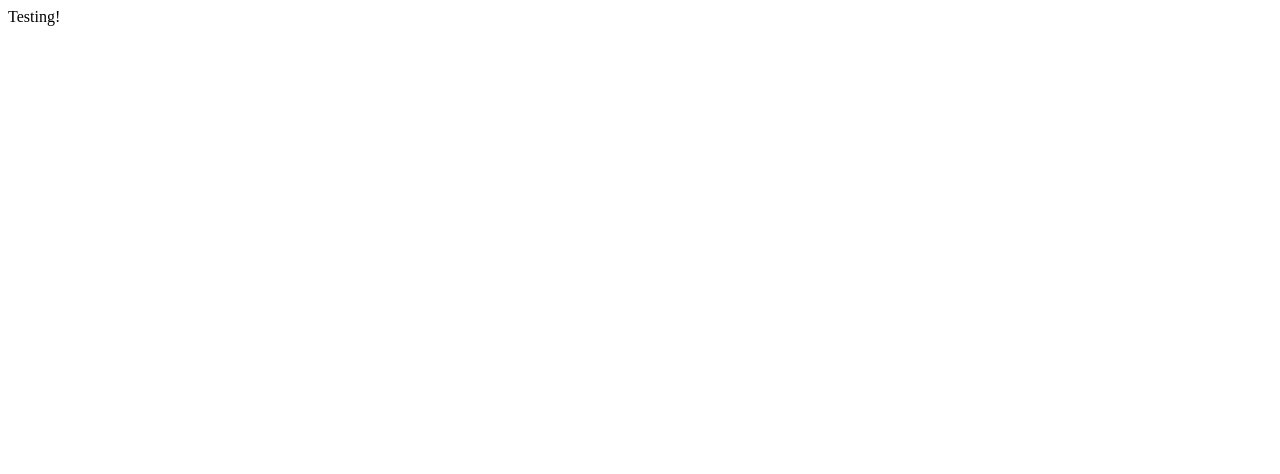
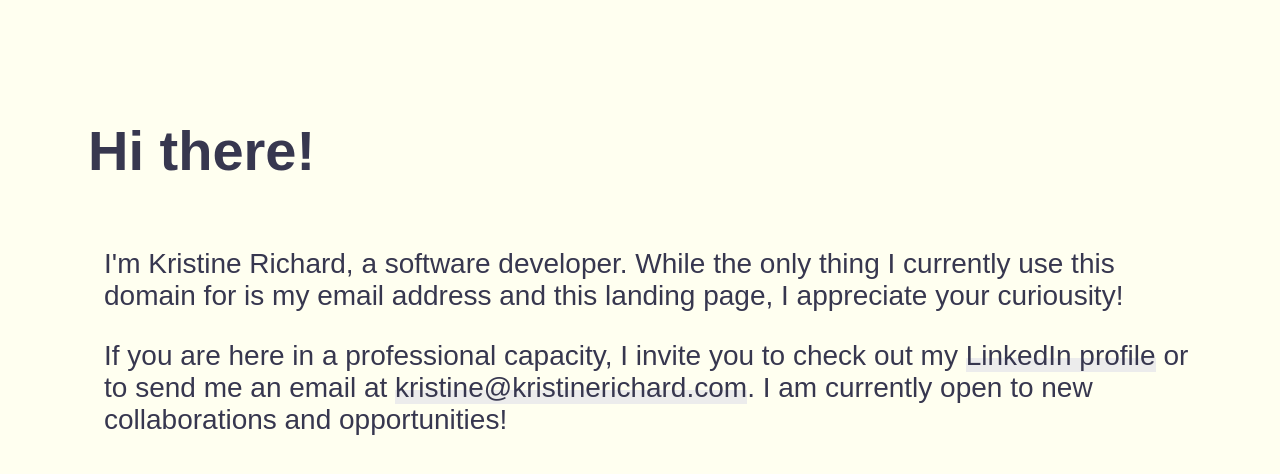
Before and after one commit to krichard-gh/krichard-gh.github.io, a plain HTML site: page docs/index.html in a window 1280 px wide. Drawn offline with Linux system fonts and the light colour scheme.

Commit message:
website and css

```diff
--- a/docs/index.html
+++ b/docs/index.html
@@ -2,17 +2,28 @@
 
 <html>
 <head>
-	<meta charset="UTF-8">
-	<meta http-equiv="X-UA-Compatible" content="IE=edge">
+  <meta charset="UTF-8">
+  <meta http-equiv="X-UA-Compatible" content="IE=edge">
   <meta name="viewport" content="width=device-width, initial-scale=1.0">
-	<title>
-		Kristine Richard
-	</title>
+  <link rel="stylesheet" href="styles.css">
+  <title>
+    Kristine Richard
+  </title>
 </head>
 
 <body>
   <div id="main-content">
-    Testing!
+    <h1>Hi there!</h1>
+
+    <div id="sub-content">
+      <p>
+        I'm Kristine Richard, a software developer. While the only thing I currently use this domain for is my email address and this landing page, I appreciate your curiousity!
+      </p>
+
+      <p>
+        If you are here in a professional capacity, I invite you to check out my <a href="https://www.linkedin.com/in/kristine-richard-dev/" class="bg-color">LinkedIn profile</a> or to send me an email at <a href="mailto:kristine@kristinerichard.com" class="bg-color">kristine@kristinerichard.com</a>. I am currently open to new collaborations and opportunities!
+      </p>
+    </div>
   </div>
 
   <script>
--- /dev/null
+++ b/docs/styles.css
@@ -0,0 +1,69 @@
+body {
+  background-color: #fffff0;
+  font-family: Algerian, sans-serif;
+  color: #37374f;
+}
+
+h1 {
+  font-weight: 900;
+  font-size: 3.5em;
+}
+
+p {
+  font-size: 1.75em;
+  font-weight: 100;
+}
+
+a {
+  text-decoration: none;
+  color: inherit;
+}
+
+#main-content {
+  display: flex;
+  flex-direction: column;
+  margin-top: 5em;
+  margin-left: 5em;
+  margin-right: 5em;
+}
+
+#sub-content {
+  margin-left: 1em;
+}
+
+.bg-color {
+  display:inline-block;
+  position:relative;
+}
+
+.bg-color::after,
+.bg-color::before {
+ content:"";
+ display: block;
+ height:.5em;
+ position: absolute;
+ left:0;
+ right:0;
+ bottom:0;
+ z-index:-1;
+}
+
+.bg-color::before {
+  background-color: #ececec;
+}
+
+.bg-color::after {
+  background-color: #af60ff;
+  transform: scaleX(0);
+  transform-origin: 0 50%;
+  transition: transform .3s cubic-bezier(.86, 0, .07, 1)
+}
+
+.bg-color:hover::after {
+  transform: scaleX(1);
+}
+
+::selection {
+  background-color: #af60ff;
+  color: #fffff0;
+}
```
